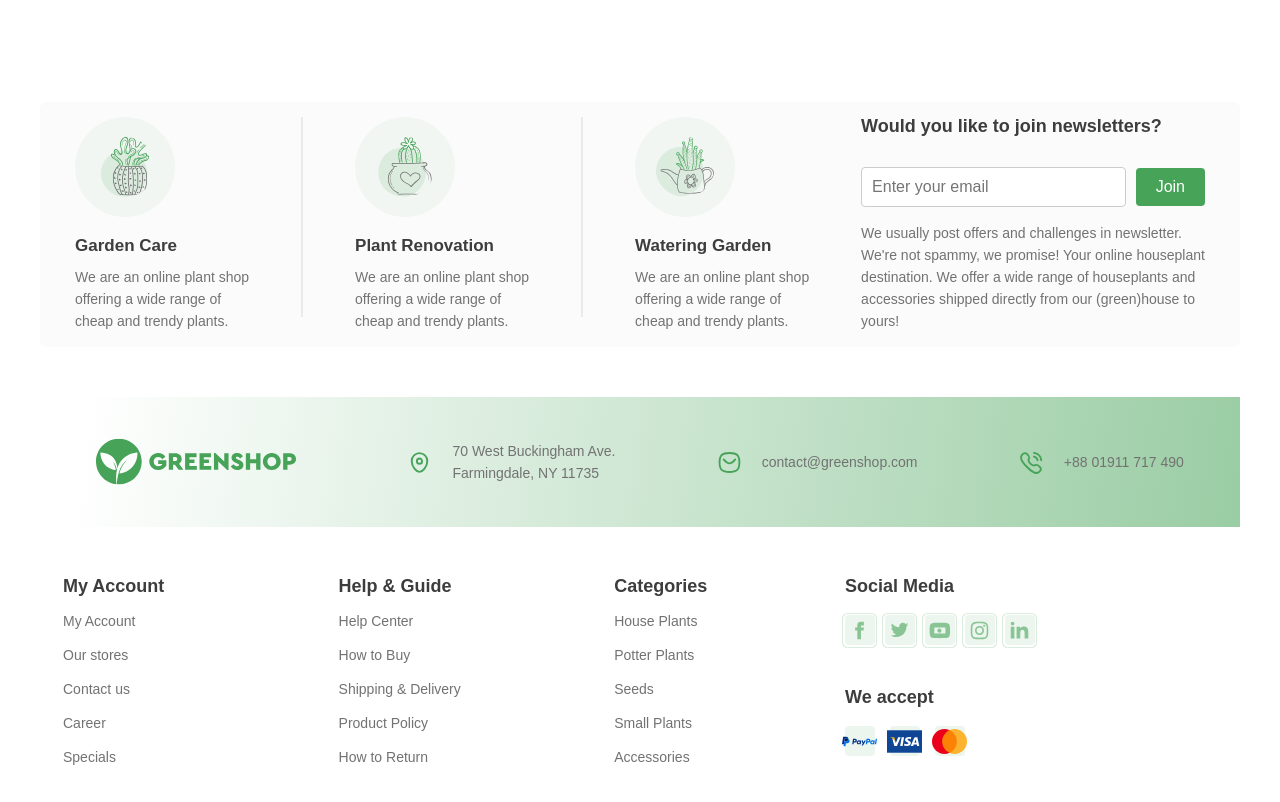
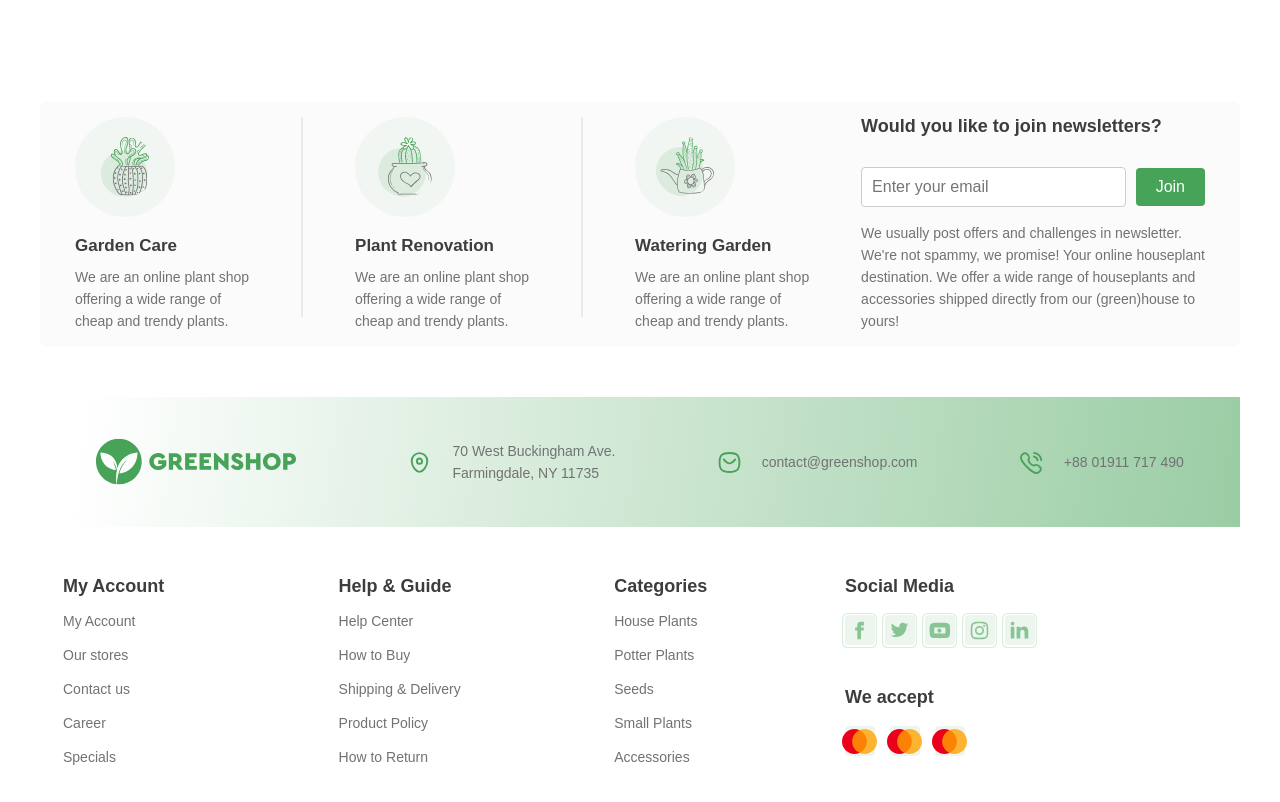
Before and after one commit to nasti4ka-0777/Greenshop_dobro, a plain HTML site: page index.html in a window 1280 px wide. Shown: the part 3802-4604 px from the top of the page. Drawn offline with Linux system fonts and the light colour scheme.

Commit message:
added some fix

```diff
--- a/index.html
+++ b/index.html
@@ -440,8 +440,8 @@
                     </ul>
                     <h3>We accept</h3>
                     <ul>
-                        <li><a href="#"><img src="assets/img/footer/Paypal.svg" alt="PayPal"></a></li>
-                        <li><a href="#"><img src="assets/img/footer/Visa.svg" alt="Visa"></a></li>
+                        <li><a href="#"><img src="assets/img/footer/Mastercard.svg" alt="Mastercard"></a></li>
+                        <li><a href="#"><img src="assets/img/footer/Mastercard.svg" alt="Mastercard"></a></li>
                         <li><a href="#"><img src="assets/img/footer/Mastercard.svg" alt="Mastercard"></a></li>
                     </ul>
                 </div>
```
